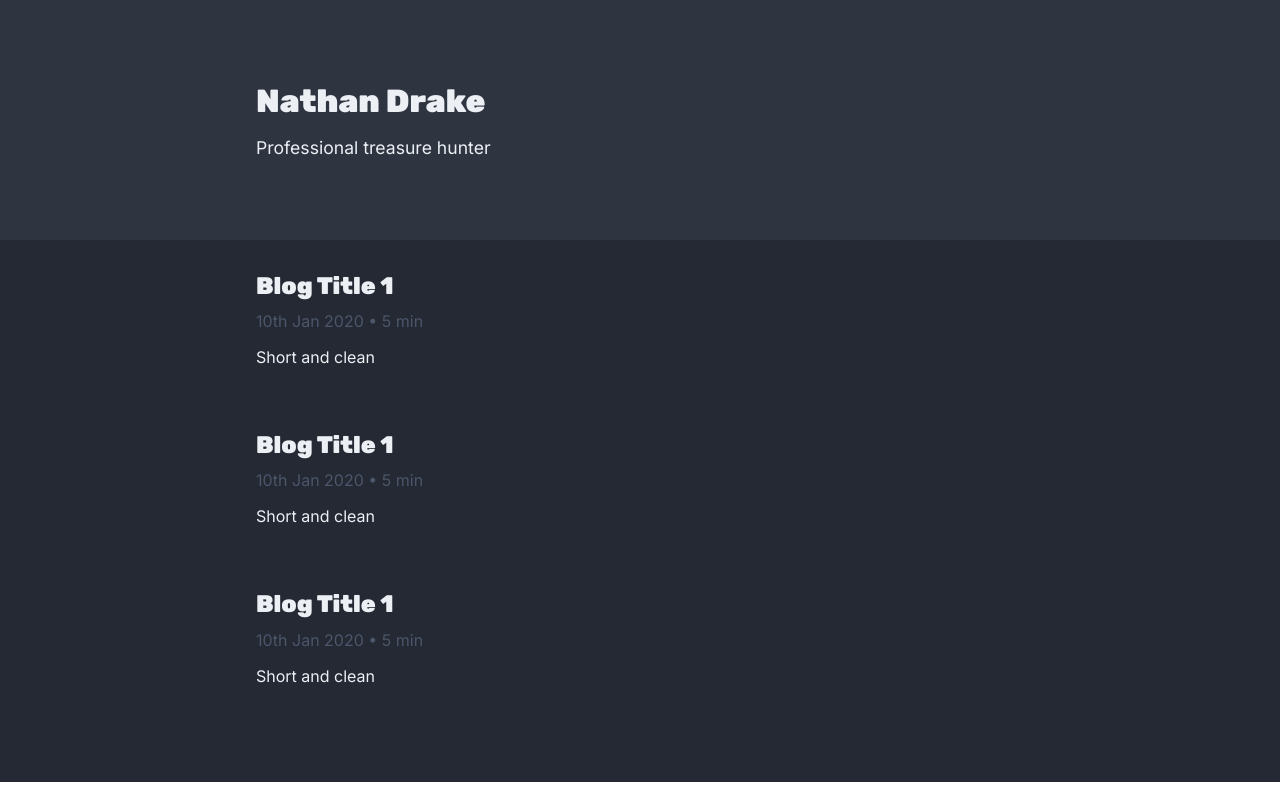
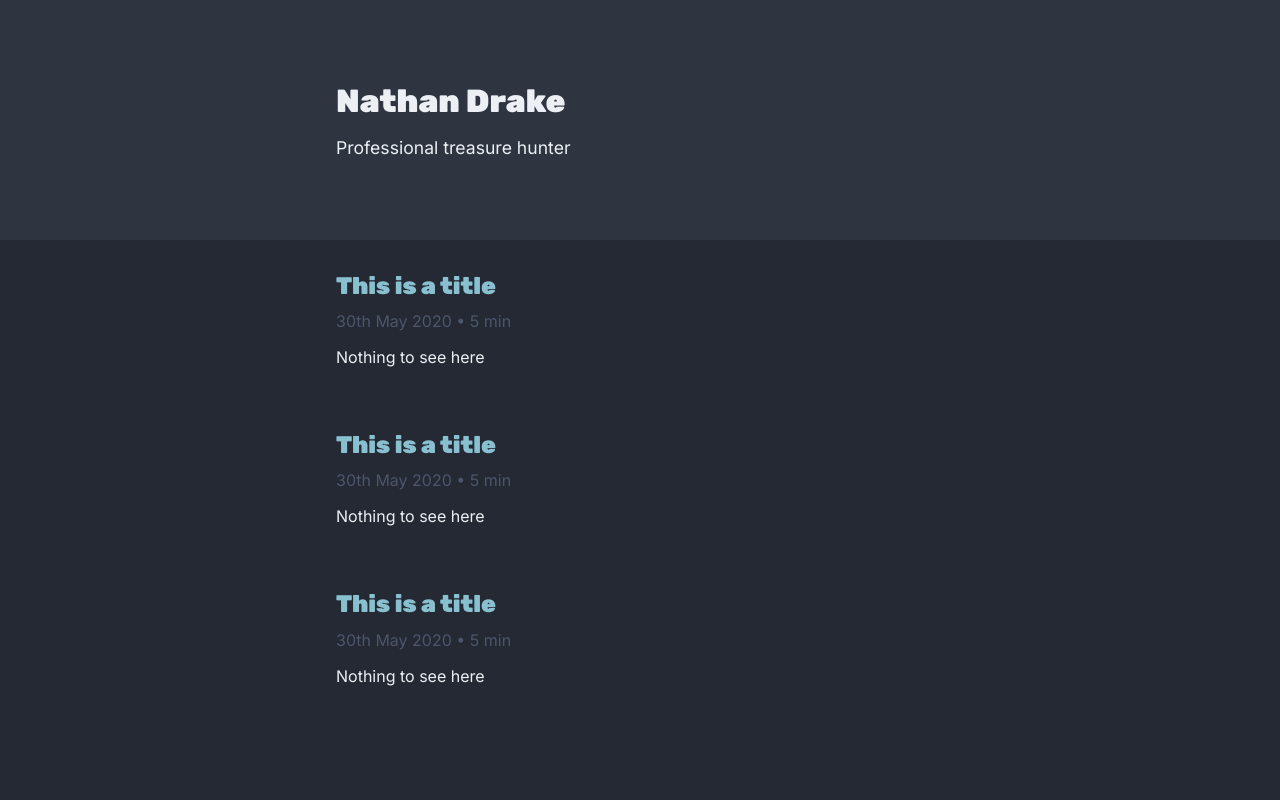
Before and after one commit to romanakash/nextjs-nord-markdown-blog, a Next.js app: page / in a window 1280 px wide. Built offline with nearby package versions, Linux system fonts and the light colour scheme.

Commit message:
integrated markdown

```diff
--- /dev/null
+++ b/_posts/first.md
@@ -0,0 +1,9 @@
+---
+title: This is a title
+description: Nothing to see here
+date: 2020/05/30
+---
+
+## Hello, world
+
+This is extra text
--- /dev/null
+++ b/_posts/second.md
@@ -0,0 +1,5 @@
+---
+title: This is a title
+description: Nothing to see here
+date: 2020/05/30
+---
--- /dev/null
+++ b/_posts/third.md
@@ -0,0 +1,5 @@
+---
+title: This is a title
+description: Nothing to see here
+date: 2020/05/30
+---
--- a/components/blogList.js
+++ b/components/blogList.js
@@ -1,29 +1,28 @@
 import React from 'react';
-import styled from 'styled-components';
+import styled, {useTheme} from 'styled-components';
+import Link from 'next/link';
+import {format} from 'date-fns';
 
-const Container = styled.div`
-    display: flex;
-    flex-direction: column;
-    align-items: center;
-`;
+const Container = styled.div``;
 
 const Wrapper = styled.div`
-    padding: 2rem 0;
-    width: 60vw;
-    @media (max-width: 700px) {
-        width: 90vw;
-    }
+    max-width: 42rem;
+    margin-left: auto;
+    margin-right: auto;
+    padding: 2rem;
 `;
 
 const BlogItem = styled.article`
     margin-bottom: 4rem;
 `;
 
-const Title = styled.h2`
+const Title = styled.a`
+    cursor: pointer;
     margin: 0;
     font-family: 'Rubik', sans-serif;
     font-weight: bold;
-    color: ${({theme}) => theme.colors.primary};
+    font-size: 1.5rem;
+    color: ${({theme}) => theme.colors.tint};
 `;
 
 const DateLabel = styled.p`
@@ -40,26 +39,48 @@ const Description = styled.p`
     color: ${({theme}) => theme.colors.primary};
 `;
 
-export default function BlogList() {
+export default function BlogList({posts}) {
+    const theme = useTheme();
+
     return (
         <Container>
             <Wrapper>
-                <BlogItem>
-                    <Title>Blog Title 1</Title>
-                    <DateLabel>10th Jan 2020 • 5 min</DateLabel>
-                    <Description>Short and clean</Description>
-                </BlogItem>
-                <BlogItem>
-                    <Title>Blog Title 1</Title>
-                    <DateLabel>10th Jan 2020 • 5 min</DateLabel>
-                    <Description>Short and clean</Description>
-                </BlogItem>
-                <BlogItem>
-                    <Title>Blog Title 1</Title>
-                    <DateLabel>10th Jan 2020 • 5 min</DateLabel>
-                    <Description>Short and clean</Description>
-                </BlogItem>
+                {posts.map(({slug, frontmatter}) => {
+                    const title = frontmatter?.attributes?.title ?? 'Title';
+                    const description =
+                        frontmatter?.attributes?.description ?? 'description';
+                    const dateArr =
+                        frontmatter?.attributes?.date ?? '2020/05/30';
+                    const [year, month, day] = dateArr.split('/');
+                    const date = new Date(year, month - 1, day);
+
+                    return (
+                        <BlogItem key={slug}>
+                            <Link href={'/post/[slug]'} as={`/post/${slug}`}>
+                                <Title>{title}</Title>
+                            </Link>
+                            <DateLabel>
+                                {format(date, 'do MMM yyy')} • 5 min
+                            </DateLabel>
+                            <Description>{description}</Description>
+                        </BlogItem>
+                    );
+                })}
             </Wrapper>
+            <style jsx global>{`
+                html,
+                body {
+                    padding: 0;
+                    margin: 0;
+                    font-family: -apple-system, BlinkMacSystemFont, Segoe UI,
+                        Roboto, Oxygen, Ubuntu, Cantarell, Fira Sans, Droid Sans,
+                        Helvetica Neue, sans-serif;
+                    background-color: ${theme.colors.background};
+                }
+                * {
+                    box-sizing: border-box;
+                }
+            `}</style>
         </Container>
     );
 }
--- a/components/mainSection.js
+++ b/components/mainSection.js
@@ -2,19 +2,19 @@ import React from 'react';
 import styled from 'styled-components';
 
 const Container = styled.div`
-    display: flex;
     height: 30vh;
-    flex-direction: column;
-    justify-content: center;
-    align-items: center;
     background-color: ${({theme}) => theme.colors.shade};
 `;
 
-const Wrapper = styled.div`
-    width: 60vw;
-    @media (max-width: 700px) {
-        width: 90vw;
-    }
+const Wrapper = styled.header`
+    height: 100%;
+    display: flex;
+    flex-direction: column;
+    justify-content: center;
+    max-width: 42rem;
+    margin-left: auto;
+    margin-right: auto;
+    padding: 2rem;
 `;
 
 const Heading = styled.h1`
@@ -24,7 +24,7 @@ const Heading = styled.h1`
     color: ${({theme}) => theme.colors.primary};
 `;
 
-const Description = styled.header`
+const Description = styled.div`
     margin-top: 1.1rem;
     font-family: 'Inter', sans-serif;
     font-weight: normal;
--- a/package.json
+++ b/package.json
@@ -8,9 +8,13 @@
     "start": "next start"
   },
   "dependencies": {
+    "date-fns": "^2.14.0",
+    "front-matter": "^4.0.2",
     "next": "9.4.4",
     "react": "16.13.1",
     "react-dom": "16.13.1",
+    "react-markdown": "^4.3.1",
+    "slug": "^3.3.0",
     "styled-components": "^5.1.1"
   },
   "devDependencies": {
--- a/pages/index.js
+++ b/pages/index.js
@@ -1,5 +1,7 @@
 import Head from 'next/head';
 import styled, {ThemeProvider} from 'styled-components';
+import fs from 'fs';
+import fm from 'front-matter';
 
 import MainSection from '../components/mainSection';
 import BlogList from '../components/blogList';
@@ -10,7 +12,7 @@ const Container = styled.div`
     background-color: ${({theme}) => theme.colors.background};
 `;
 
-export default function Home() {
+export default function Home({posts}) {
     return (
         <ThemeProvider theme={mainTheme}>
             <Container>
@@ -20,7 +22,7 @@ export default function Home() {
                 </Head>
                 <main>
                     <MainSection />
-                    <BlogList />
+                    <BlogList posts={posts} />
                 </main>
                 <style jsx global>{`
                     html,
@@ -39,3 +41,24 @@ export default function Home() {
         </ThemeProvider>
     );
 }
+
+export async function getStaticProps() {
+    const files = fs.readdirSync(process.cwd() + '/_posts');
+
+    const posts = files.map((filename) => {
+        const markdown = fs.readFileSync('./_posts/' + filename).toString();
+
+        const frontmatter = fm(markdown);
+
+        return {
+            slug: filename.replace('.md', ''),
+            frontmatter,
+        };
+    });
+
+    return {
+        props: {
+            posts,
+        },
+    };
+}
--- a/styles/theme.js
+++ b/styles/theme.js
@@ -3,6 +3,7 @@ export const mainTheme = {
         background: '#242933',
         shade: '#2e3440',
         primary: '#eceff4',
+        tint: '#88c0d0',
         placeholder: '#4c566a',
     },
 };
```
Also changed, not shown: components/postDisplay.js (added, +71 -0 lines), pages/post/[slug].js (added, +48 -0 lines), 1 other file (tests, documents, lock files or other folders).
